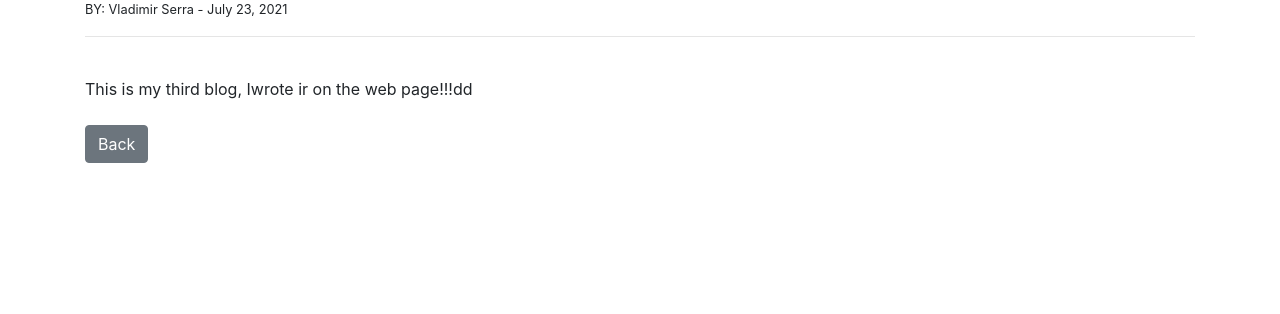
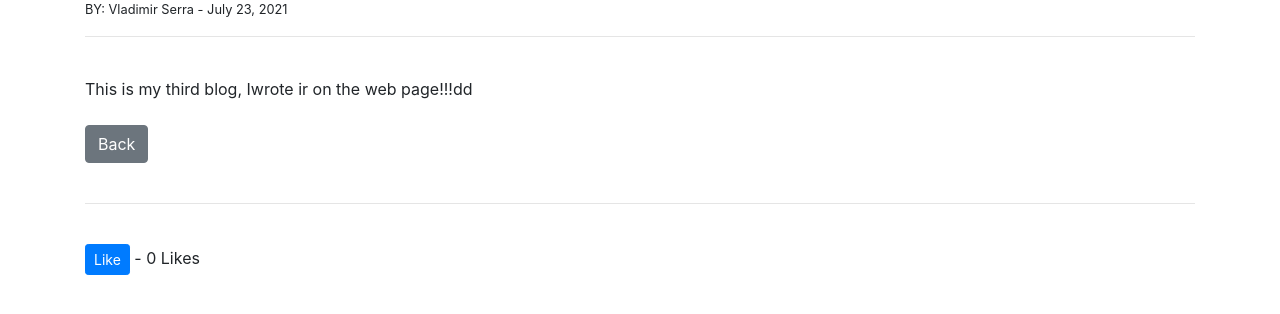
Before and after one commit to vladimirmaciel/ablog, a Django app: page /article/4 in a window 1280 px wide. Shown: the part 140-454 px from the top of the page. Run offline with Django 3.2, Linux system fonts and the light colour scheme; data comes from the database, SQL or seed files in the repository; both versions use the stored data as it was after the commit; some libraries are stand-ins or nearby versions.

Commit message:
create blog like button

```diff
--- a/theblog/models.py
+++ b/theblog/models.py
@@ -22,6 +22,10 @@ class Post(models.Model):
     body = models.TextField()
     post_date = models.DateField(auto_now_add=True)
     category = models.CharField(max_length=255, default='coding')
+    likes = models.ManyToManyField(User, related_name='blog_post')
+
+    def total_likes(self):
+        return self.likes.count()
 
 
     def __str__(self):
--- a/theblog/templates/article_details.html
+++ b/theblog/templates/article_details.html
@@ -27,4 +27,15 @@
 <br /><br />
 <a href="{% url 'home' %}" class="btn btn-secondary">Back</a>
 
+<br/><br/>
+<hr>
+<br/>
+<form action="{% url 'like_post' post.pk %}" method="POST">
+
+    {% csrf_token %}
+    <button type="submit" , name="post_id", value="{{ post.id }}", class="btn btn-primary btn-sm">
+        Like</button> - {{total_likes}} Likes
+
+</form>
+
 {% endblock %}
--- a/theblog/urls.py
+++ b/theblog/urls.py
@@ -1,6 +1,6 @@
 from django.urls import path
 # from .import views
-from .views import HomeView, ArticleDetailView, AddPostView, UpdatePostView, DeletPostView, AddCategoryView, CategoryView, CategoryListView
+from .views import HomeView, ArticleDetailView, AddPostView, UpdatePostView, DeletPostView, AddCategoryView, CategoryView, CategoryListView, LikeView
 
 urlpatterns = [
     # path('', views.home, name="home")
@@ -12,4 +12,5 @@ urlpatterns = [
     path('article/<int:pk>/remove', DeletPostView.as_view(), name='delete-post'),
     path('category/<str:cats>/', CategoryView, name='category'),
     path('category-list/', CategoryListView, name='category-list'),
+    path('like/<int:pk>', LikeView, name='like_post'),
 ]
--- a/theblog/views.py
+++ b/theblog/views.py
@@ -1,14 +1,20 @@
 from django.conf import urls
 from theblog.models import Post, Category
-from django.shortcuts import render
+from django.shortcuts import render, get_object_or_404
 from django.views.generic import ListView, DetailView, CreateView, UpdateView, DeleteView
 from .models import Category, Post
 from .forms import PostForm, EditForm
-from django.urls import reverse_lazy
+from django.urls import reverse_lazy, reverse
+from django.http import HttpResponseRedirect
 
 # Create your views here.
 # def home(request):
 #     return render(request, 'home.html', {})
+
+def LikeView(request, pk):
+    post = get_object_or_404(Post, id=request.POST.get('post_id'))
+    post.likes.add(request.user)
+    return HttpResponseRedirect(reverse('article-detail', args=[str(pk)]))
 
 
 class HomeView(ListView):
@@ -43,7 +49,11 @@ class ArticleDetailView(DetailView):
     def get_context_data(self, *args, **kwargs):
         cat_menu = Category.objects.all()
         context = super(ArticleDetailView, self).get_context_data(*args, **kwargs)
+
+        stuff = get_object_or_404(Post, id=self.kwargs['pk'])
+        total_likes = stuff.total_likes()
         context['cat_menu'] = cat_menu
+        context['total_likes'] = total_likes
         return context
 
 
@@ -62,7 +72,7 @@ class AddCategoryView(CreateView):
     fields = '__all__'
     # fields = ('title', 'body')
 
-
+LikeView,
 class UpdatePostView(UpdateView):
     model = Post
     form_class = EditForm
```
Also changed, not shown: db.sqlite3, theblog/migrations/0005_post_likes.py (added), theblog/migrations/0006_auto_20210803_1915.py (added), theblog/migrations/0007_auto_20210803_1916.py (added).
